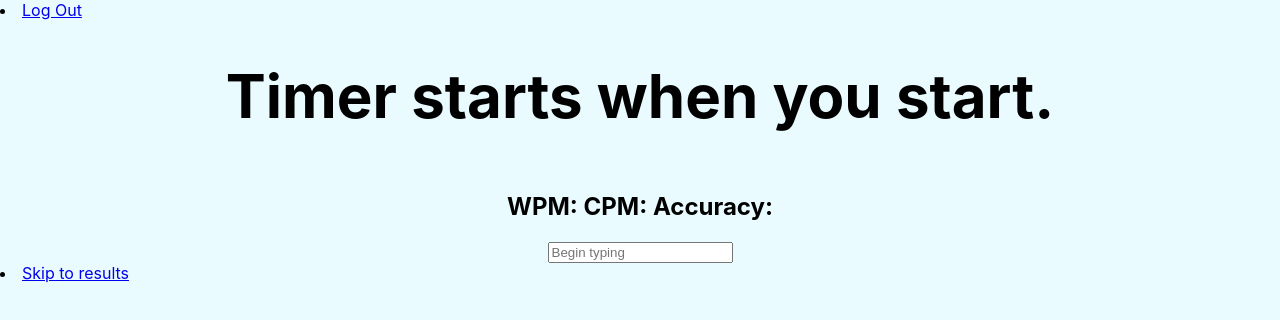
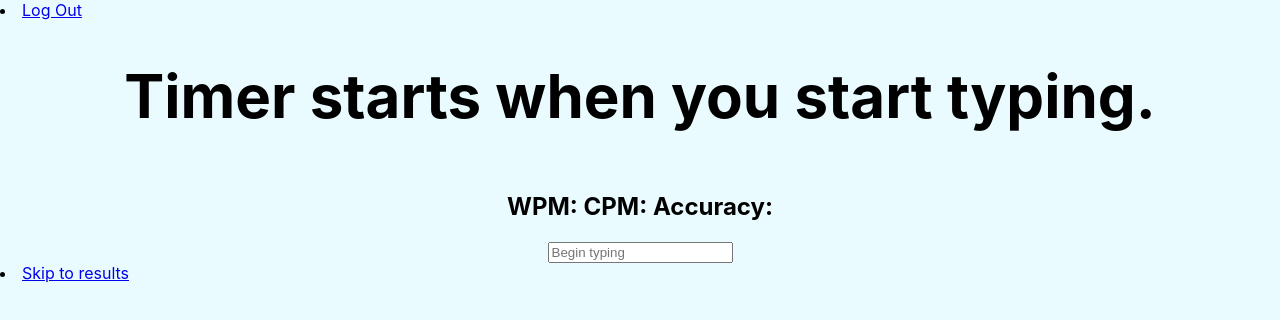
Before and after one commit to PixlDix/Computer-Science-Internal-Assessment, a React (Create React App) app in the folder typeway/: page /typingTest in a window 1280 px wide. Shown: the top 320 px of the page. Built offline with nearby package versions, Linux system fonts and the light colour scheme.

Commit message:
before big change

```diff
--- a/typeway/src/typingTest.js
+++ b/typeway/src/typingTest.js
@@ -41,7 +41,7 @@ const typingTest = () => {
             </div>
 
             <div id='typingTestHelpText'>
-                <h1>Timer starts when you start.</h1>
+                <h1>Timer starts when you start typing.</h1>
             </div>
 
             <div id='statsNthat'>
```
